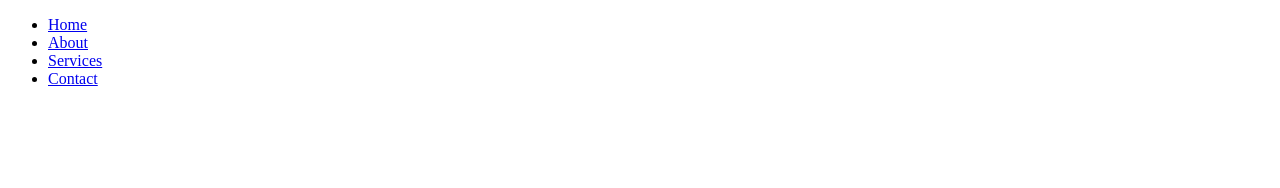
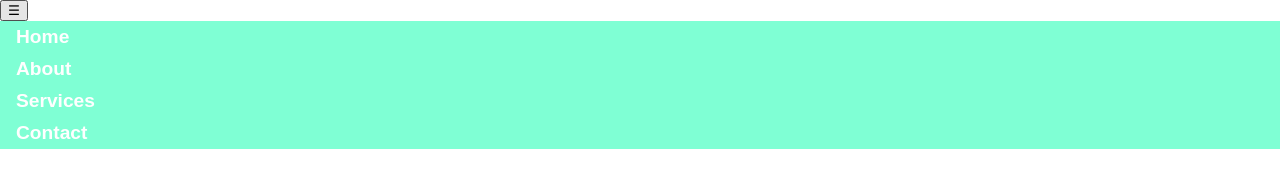
Before and after one commit to henryozoebuka/Responsive-Menu, a plain HTML site: page index.html in a window 1280 px wide. Drawn offline with nearby package versions, Linux system fonts and the light colour scheme.

Commit message:
Add styling file, JavaScript using JQuery, toggle button for displaying and hiding the menu once clicked

```diff
--- a/index.html
+++ b/index.html
@@ -4,10 +4,12 @@
     <meta charset="UTF-8">
     <meta name="viewport" content="width=device-width, initial-scale=1.0">
     <title>Document</title>
+    <link rel="stylesheet" href="./styles.css">
 </head>
 <body>
     <header>
         <nav>
+            <button class="nav-btn">&#9776;</button>
             <ul>
                 <li><a href="#">Home</a></li>
                 <li><a href="#">About</a></li>
@@ -16,5 +18,15 @@
             </ul>
         </nav>
     </header>
+
+
+    <script src="https://ajax.googleapis.com/ajax/libs/jquery/3.7.1/jquery.min.js"></script>
+    <script>
+        $(document).ready(function(){
+            $(".nav-btn").click(function(){
+                $("ul").toggle(500);
+            });
+        });
+    </script>
 </body>
 </html>
--- /dev/null
+++ b/styles.css
@@ -0,0 +1,20 @@
+body {
+    margin: 0;
+}
+ul {
+    margin: 0;
+    padding: 0;
+    background-color: aquamarine;
+    width: 100%;
+    list-style: none;
+}
+
+ul a {
+    text-decoration: none;
+    font-weight: bold;
+    font-family: Arial, Helvetica, sans-serif;
+    font-size: 1.2rem;
+    padding-left: 1rem;
+    color: #ffffff;
+    line-height: 2rem;
+}
```
